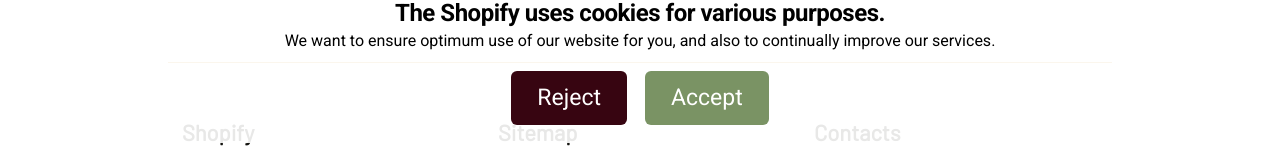
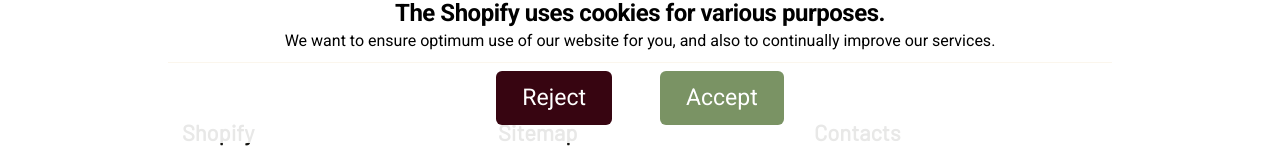
Before and after one commit to VladimirovMario/Shopify, a React (Create React App) app in the folder client/: page /auth/login in a window 1280 px wide. Shown: the part 657-805 px from the top of the page. Built offline with nearby package versions, Linux system fonts and the light colour scheme; no server answers.

Commit message:
style: adjust action-container layout for better responsiveness

```diff
--- a/client/src/components/Shared/ConsentBanner/ConsentBanner.module.css
+++ b/client/src/components/Shared/ConsentBanner/ConsentBanner.module.css
@@ -26,7 +26,15 @@
 
 .action-container {
   display: flex;
+  flex-direction: column;
   align-items: center;
   justify-content: center;
-  gap: 18px;
+  gap: 24px;
 }
+
+@media screen and (min-width: 481px) {
+  .action-container {
+    flex-direction: row;
+    gap: 48px;
+  }
+}
```
